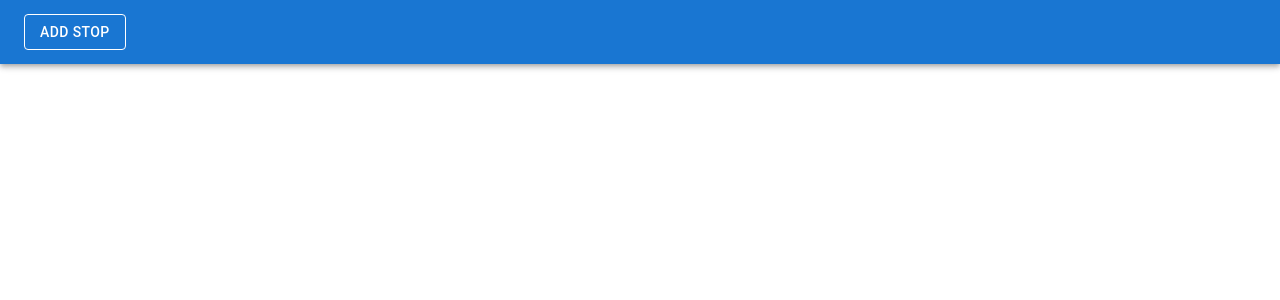
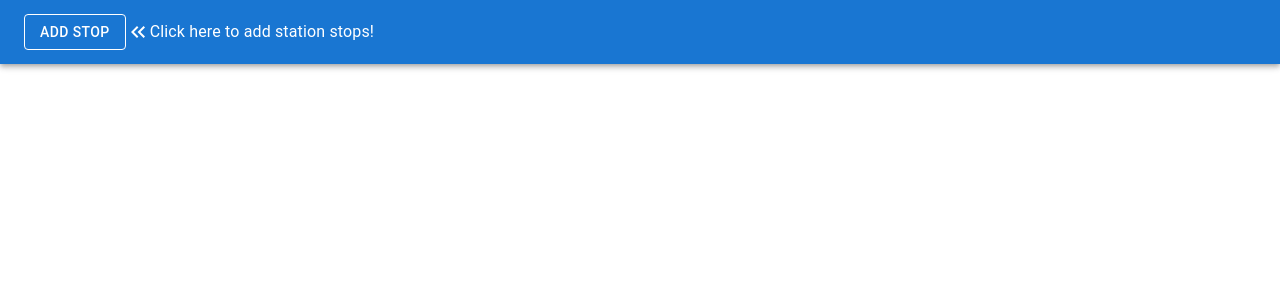
Before and after one commit to ironslob/tfl-finder, a React (Create React App) app: page / in a window 1280 px wide. Shown: the top 300 px of the page. Built offline with nearby package versions, Linux system fonts and the light colour scheme.

Commit message:
helper text

```diff
--- a/package.json
+++ b/package.json
@@ -5,6 +5,7 @@
   "dependencies": {
     "@emotion/react": "^11.7.1",
     "@emotion/styled": "^11.6.0",
+    "@mui/icons-material": "^5.2.4",
     "@mui/material": "^5.2.4",
     "@mui/styled-engine-sc": "^5.1.0",
     "@testing-library/jest-dom": "^5.16.1",
--- a/src/App.js
+++ b/src/App.js
@@ -1,11 +1,13 @@
 import { useState, useEffect } from 'react';
 import Grid from '@mui/material/Grid';
 import Box from '@mui/material/Box';
+import Typography from '@mui/material/Typography';
 import Button from '@mui/material/Button';
 import AppBar from '@mui/material/AppBar';
 import Toolbar from '@mui/material/Toolbar';
 import StopPoint from './components/StopPoint';
 import AddStopModal from './components/AddStopModal';
+import KeyboardDoubleArrowLeftIcon from '@mui/icons-material/KeyboardDoubleArrowLeft';
 
 function App() {
     const [displayStops, setDisplayStops] = useState(JSON.parse(localStorage.getItem("displayStops")) || []);
@@ -43,6 +45,14 @@ function App() {
                         }}
                         currentIds={displayIds}
                     />
+                    {displayStops.length === 0 && (
+                        <Box style={{'display': 'flex'}}>
+                            <KeyboardDoubleArrowLeftIcon/>
+                            <Typography>
+                                Click here to add station stops!
+                            </Typography>
+                        </Box>
+                    )}
                 </Toolbar>
             </AppBar>
             <Grid container spacing={2}>
```
Also changed, not shown: 1 other file (tests, documents, lock files or other folders).
